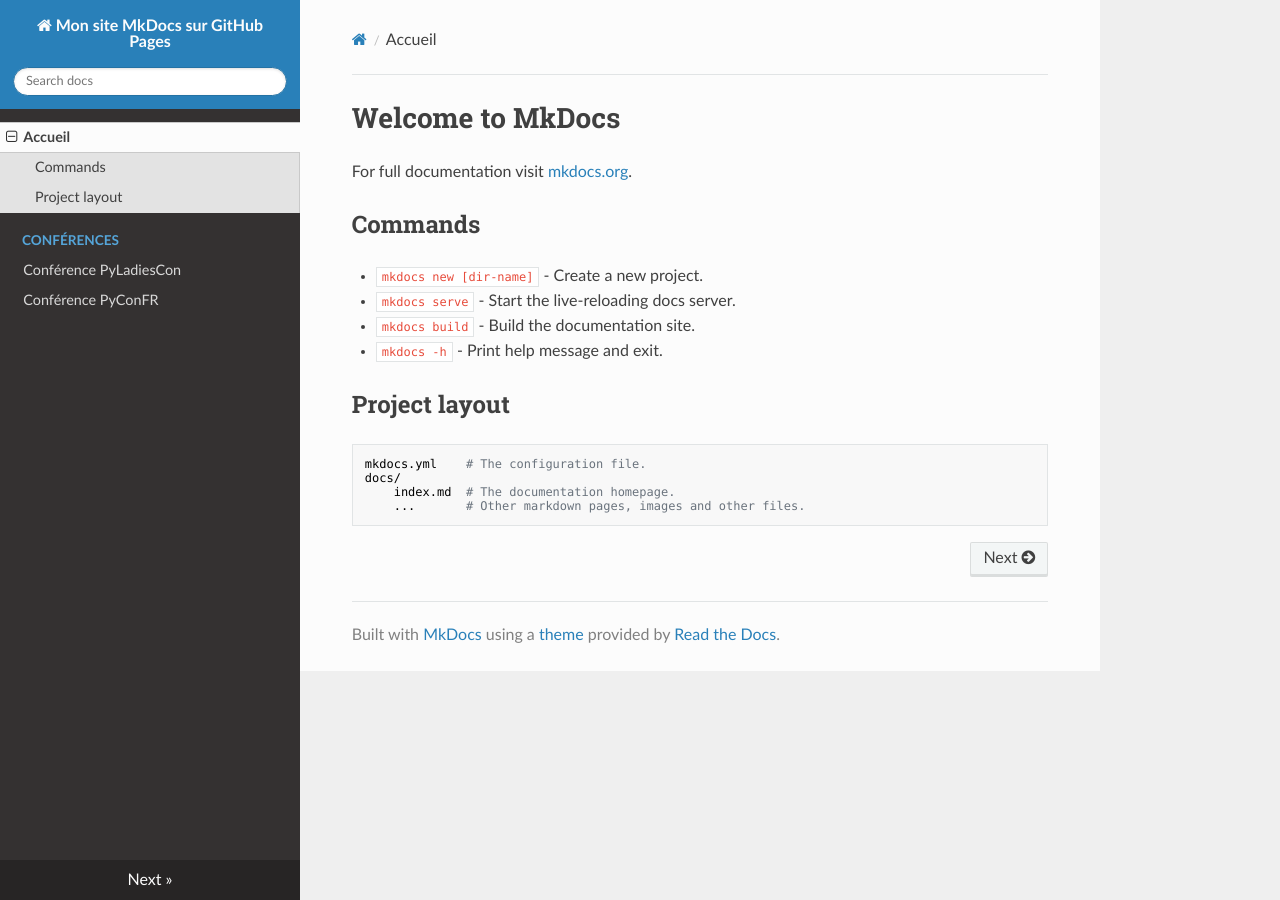
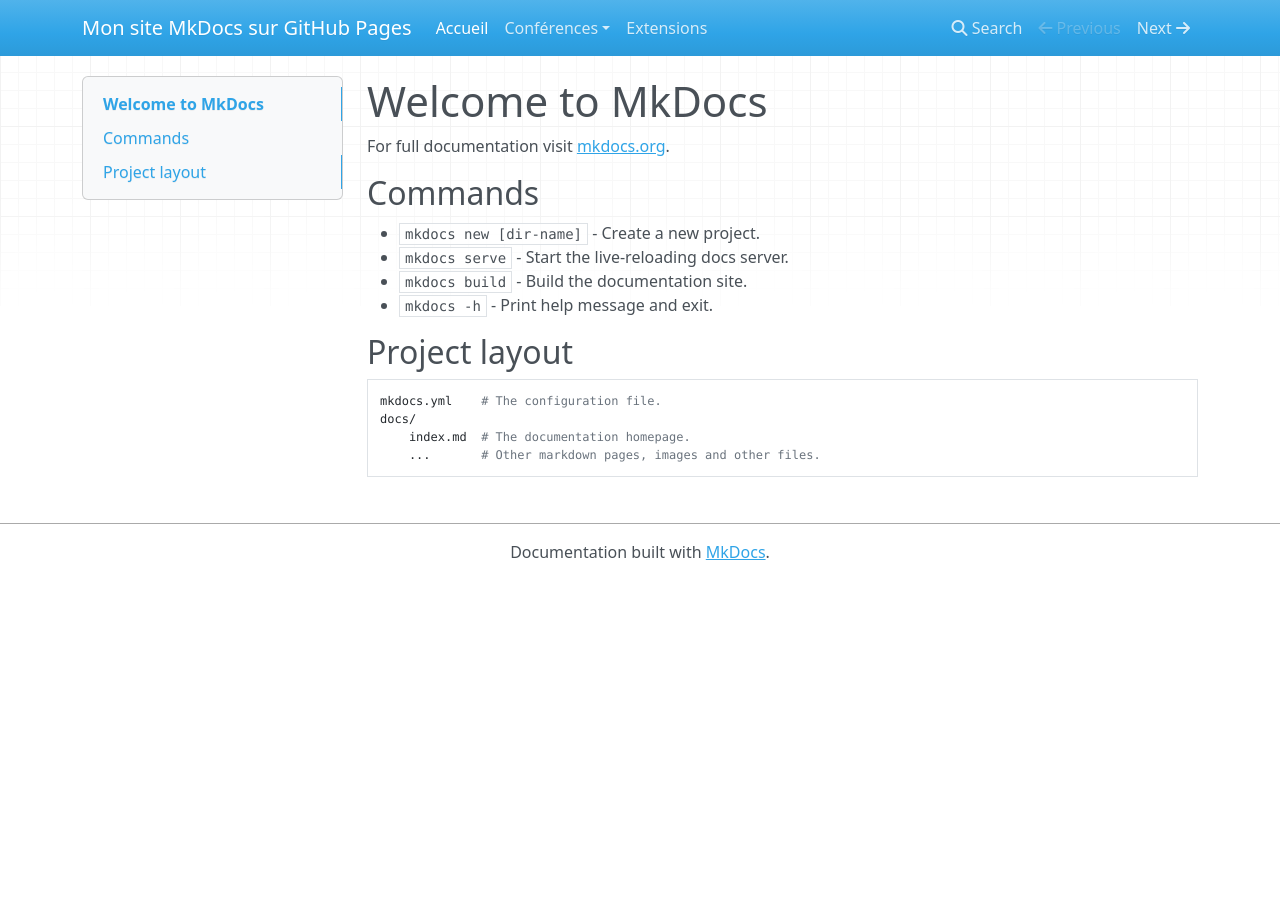
Before and after one commit to fconil/my-mkdocs-site-on-ghpages, an MkDocs documentation site: the page built from docs/index.md, in a window 1280 px wide. Built offline with MkDocs 1.6.1, drawn with Linux system fonts in a browser that asks for light colours; nearby versions of some CDN libraries.

Commit message:
Ajout d'une page sur les extensions, retour au thème mkdocs

```diff
--- a/mkdocs.yml
+++ b/mkdocs.yml
@@ -4,4 +4,4 @@
   - Conférences:
     - Conférence PyLadiesCon: conferences/pyladiescon.md
     - Conférence PyConFR: conferences/pyconfr.md
-theme: readthedocs
+  - Extensions: extensions-mkdocs.md
```
Also changed, not shown: docs/extensions-mkdocs.md (added, +6 -0 lines).
